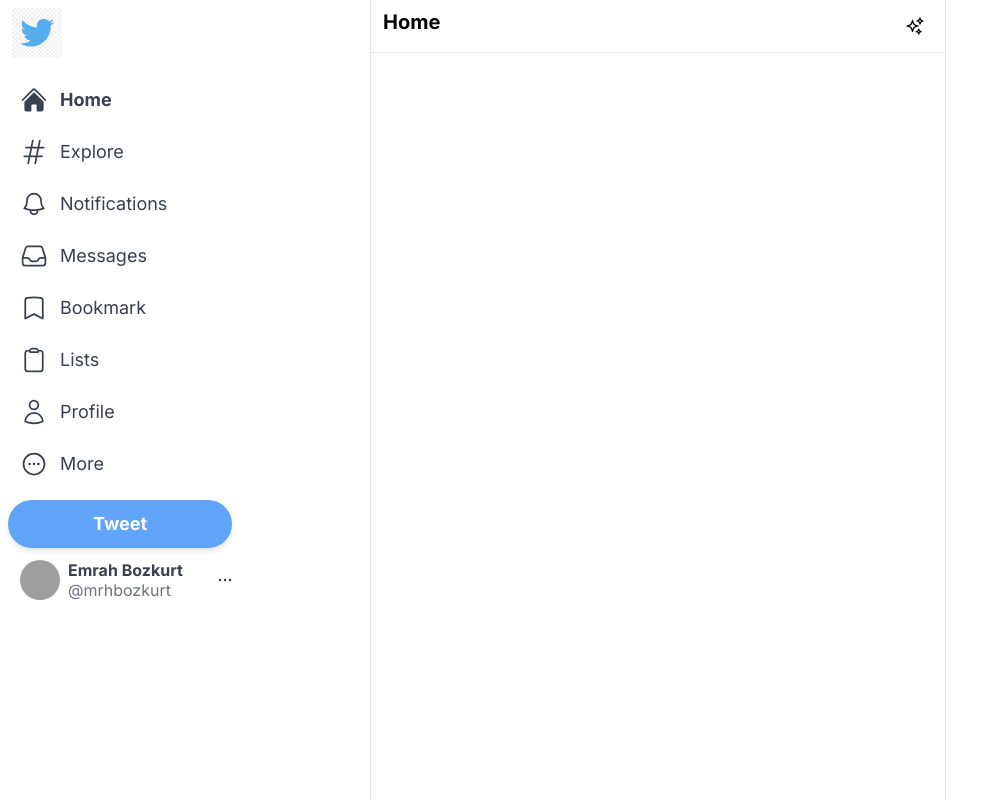
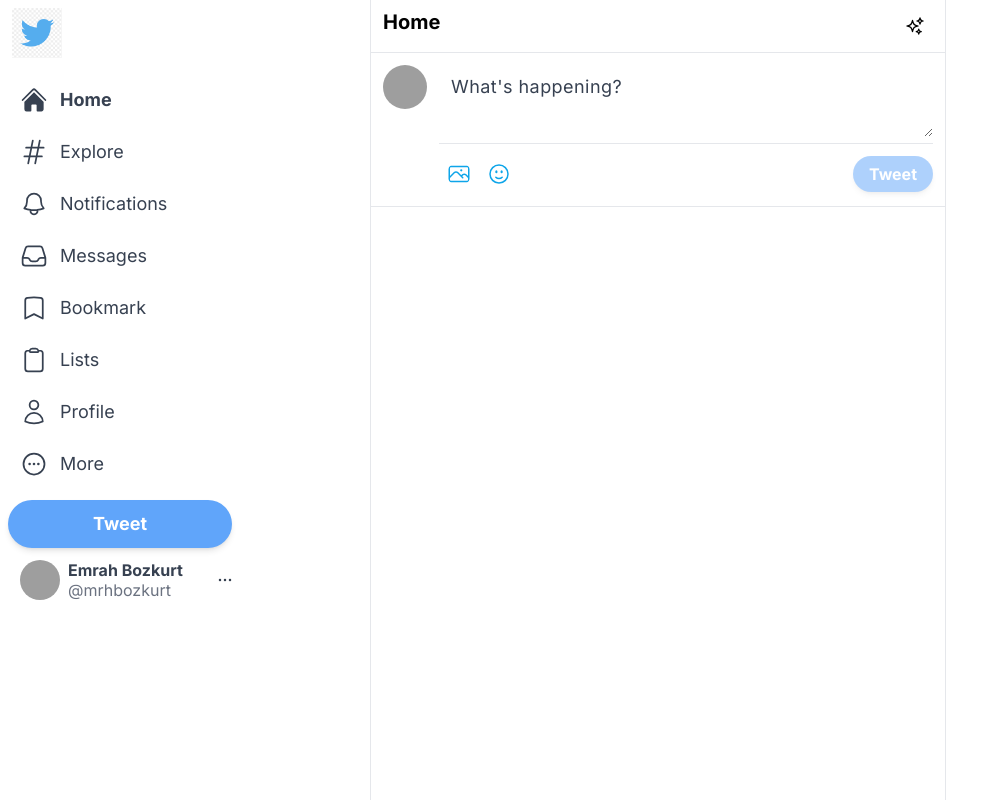
Before and after one commit to mrhbozkurt/twitter-clone, a Next.js app: page / in a window 1280 px wide. Shown: the whole page, without its empty margins (0-1001 px from the left). Built offline with nearby package versions, Linux system fonts and the light colour scheme; grey boxes are pictures that could not be loaded.

Commit message:
add the input section of the feed component

```diff
--- a/package.json
+++ b/package.json
@@ -15,6 +15,7 @@
     "react-dom": "^18"
   },
   "devDependencies": {
+    "@tailwindcss/forms": "^0.5.7",
     "@types/node": "^20",
     "@types/react": "^18",
     "@types/react-dom": "^18",
--- a/src/components/Feed.tsx
+++ b/src/components/Feed.tsx
@@ -1,15 +1,18 @@
-import { SparklesIcon } from '@heroicons/react/24/outline'
-import React from 'react'
+import { SparklesIcon } from '@heroicons/react/24/outline';
+import React from 'react';
+import Input from './Input';
 
 export default function Feed() {
   return (
     <div className='xl:ml-[370px] border-l border-r border-gray-200 xl:min-w-[576px] sm:ml-[73px] flex-grow max-w-xl'>
-      <div className='flex py-2 px-3 sticky top-0 z-50 bg-white border-b border-gray-200'>
-        <h2 className='text-lg sm:text-xl font-bold cursor-pointer'>Home</h2>
-        <div className='hoverEffect flex items-center justify-center px-0 ml-auto w-9 h-9'>
-            <SparklesIcon className='h-5' />
+        <div className='flex py-2 px-3 sticky top-0 z-50 bg-white border-b border-gray-200'>
+            <h2 className='text-lg sm:text-xl font-bold cursor-pointer'>Home</h2>
+            <div className='hoverEffect flex items-center justify-center px-0 ml-auto w-9 h-9'>
+                <SparklesIcon className='h-5' />
+            </div>
         </div>
-      </div>
+
+        <Input />
     </div>
   )
 }
--- /dev/null
+++ b/src/components/Input.tsx
@@ -0,0 +1,26 @@
+import { FaceSmileIcon, PhotoIcon } from '@heroicons/react/24/outline'
+import React from 'react'
+
+export default function Input() {
+  return (
+    <div className='flex border-b border-gray-200 p-3 space-x-3'>
+        <img
+        className='h-11 w-11 rounded-full cursor-pointer hover:brightness-95'
+        src="https://avatars.githubusercontent.com/u/58715385?v=4"
+        alt="" />
+        <div className='w-full divide-y divide-gray-200'>
+            <div className=''>
+                <textarea className='w-full border-none focus:ring-0 text-lg placeholder-gray-700 tracking-wide min-h-[50px] text-gray-700' rows="2" placeholder="What's happening?"></textarea>
+            </div>
+            <div className='flex items-center justify-between pt-2.5'>
+                <div className='flex'>
+                    <PhotoIcon className='h-10 w-10 hoverEffect p-2 text-sky-500 hover:bg-sky-100' />
+                    <FaceSmileIcon className='h-10 w-10 hoverEffect p-2 text-sky-500 hover:bg-sky-100' />
+                </div>
+                <button className='bg-blue-400 text-white px-4 py-1.5 rounded-full font-bold shadow-md hover:brightness-95 disabled:opacity-50' disabled>Tweet</button>
+            </div>
+        </div>
+
+    </div>
+  )
+}
--- a/tailwind.config.ts
+++ b/tailwind.config.ts
@@ -15,6 +15,8 @@
       },
     },
   },
-  plugins: [],
+  plugins: [
+    require('@tailwindcss/forms')
+  ],
 };
 export default config;
```
Also changed, not shown: 1 other file (tests, documents, lock files or other folders).
